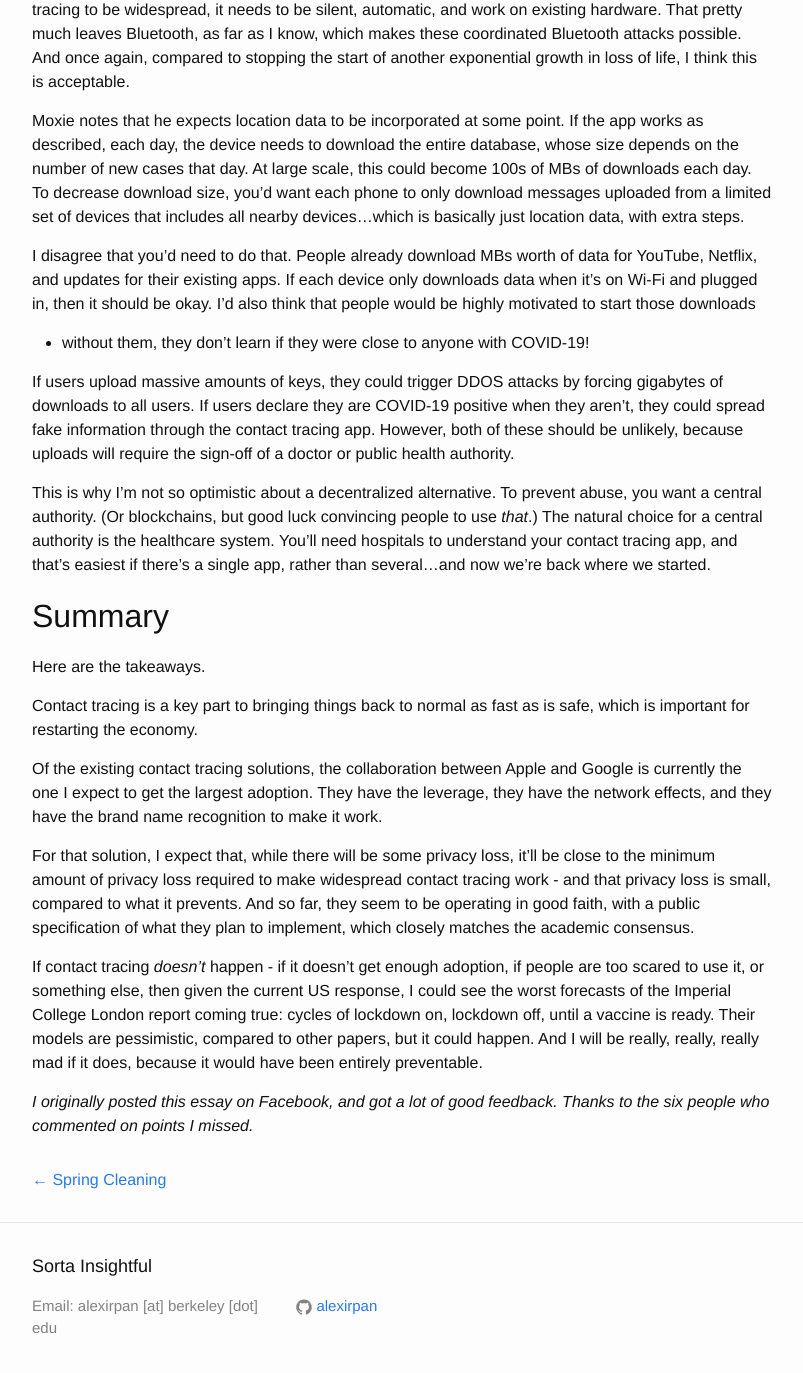
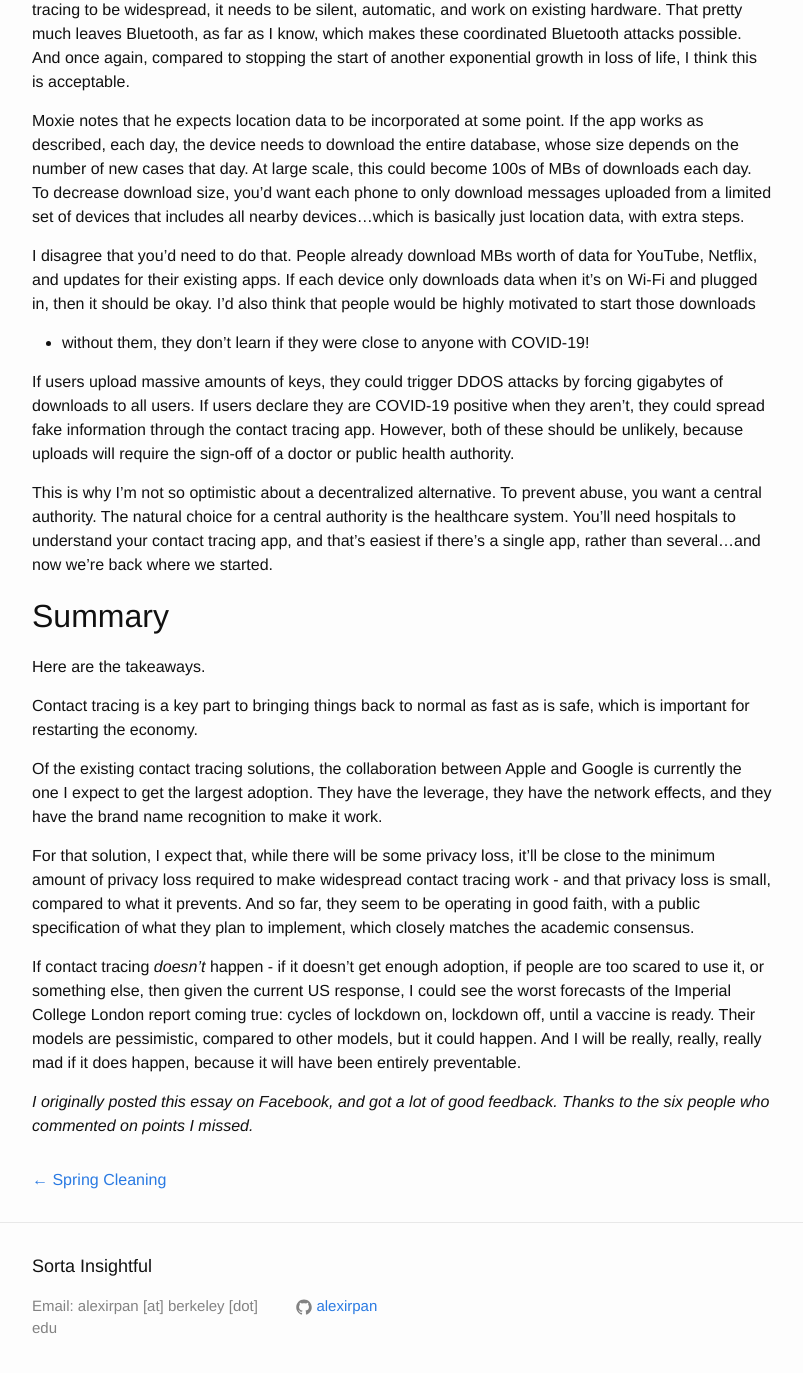
Before and after one commit to alexirpan/alexirpan.github.io, a Jekyll site: the page built from _posts/2020-04-16-contact-tracing.markdown, in a window 1280 px wide and 1400 px high, scrolled down 6222 px. Shown: the top 1373 px of the window, without its empty margins (238-1041 px from the left). Built offline with Jekyll 4.4.1, drawn with Linux system fonts in a browser that asks for light colours; nearby versions of some CDN libraries; comment, search, counter and statistics services are not loaded.

Commit message:
final revision, ship it

```diff
--- a/_posts/2020-04-16-contact-tracing.markdown
+++ b/_posts/2020-04-16-contact-tracing.markdown
@@ -1,7 +1,7 @@
 ---
 layout: post
 title:  "The Argument for Contact Tracing"
-date:   2020-04-16 21:09:00 -0700
+date:   2020-04-16 21:19:00 -0700
 ---
 
 A few days ago, Apple and Google announced a partnership to develop an opt-in
@@ -305,8 +305,7 @@
 
 This is why I'm not so
 optimistic about a decentralized alternative. To prevent abuse, you want a
-central authority. (Or blockchains, but good luck convincing people to use
-*that*.)
+central authority.
 The natural choice for a central authority is the healthcare system.
 You'll need hospitals to understand your contact tracing app, and that's
 easiest if there's a single app, rather than several...and now we're back
@@ -338,9 +337,9 @@
 scared to use it, or something else, then given the current US response,
 I could see the worst forecasts of the Imperial College London report
 coming true: cycles of lockdown on, lockdown off, until a vaccine is ready.
-Their models are pessimistic, compared to other papers, but it could happen.
+Their models are pessimistic, compared to other models, but it could happen.
 And I will be
-really, really, really mad if it does, because it would have
+really, really, really mad if it does happen, because it will have
 been entirely preventable.
 
 *I originally posted this essay on Facebook, and got a lot of good feedback.
```
